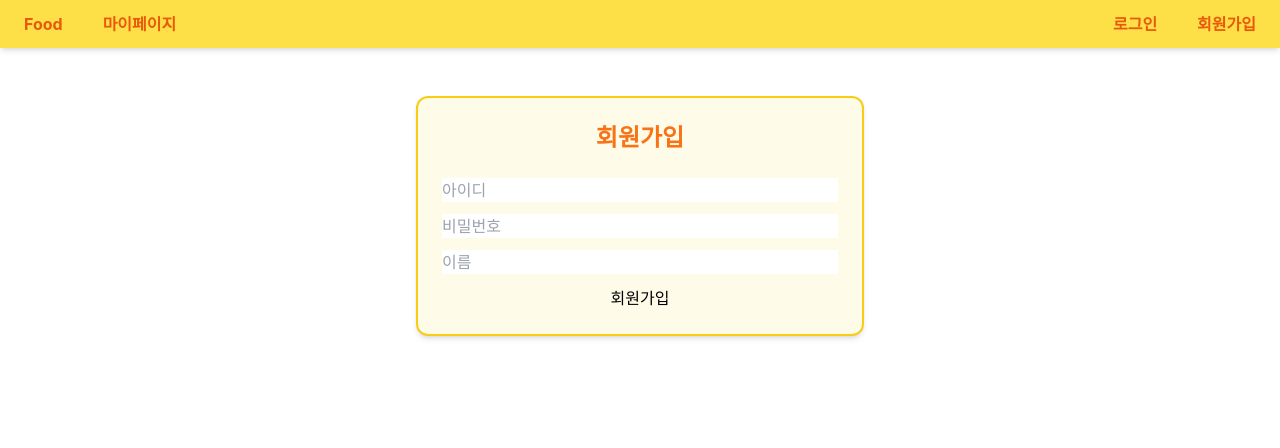
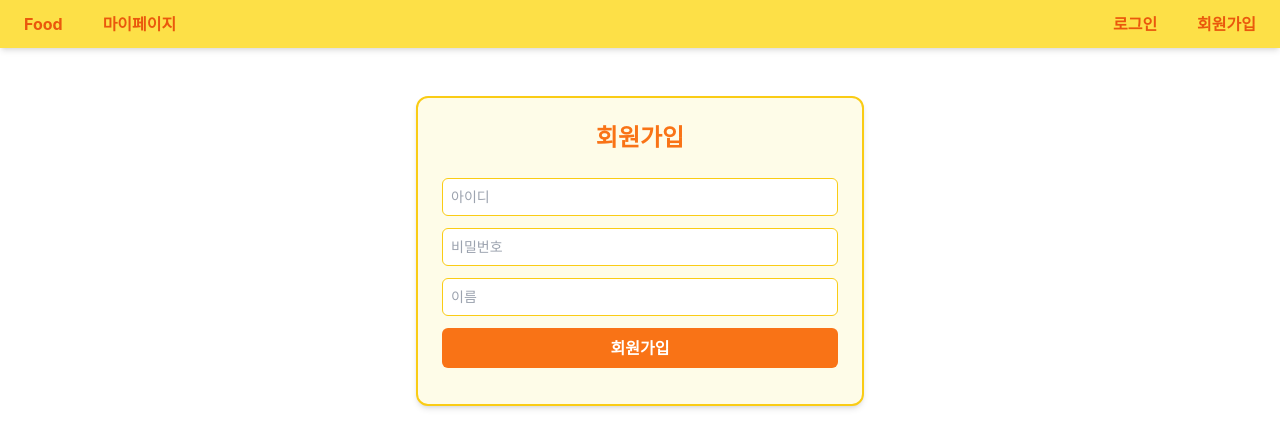
Before and after one commit to jbbaek/likelion_food, a React (Create React App) app in the folder food/: page /signup in a window 1280 px wide. Shown: the top 448 px of the page. Built offline with nearby package versions, Linux system fonts and the light colour scheme; no server answers.

Commit message:
회원가입 디자인 수정함

```diff
--- a/food/src/pages/Signup.js
+++ b/food/src/pages/Signup.js
@@ -17,6 +17,8 @@ function Signup() {
       const res = await fetch(`${API_BASE}/api/signup`, {
         method: "POST",
         headers: { "Content-Type": "application/json" },
+        // ✅ 세션/쿠키 기반이면 회원가입도 include 해두는 게 안전
+        credentials: "include",
         body: JSON.stringify(form),
       });
 
@@ -46,6 +48,7 @@ function Signup() {
           value={form.username}
           onChange={handleChange}
           required
+          className="p-2 border border-yellow-400 rounded-md text-sm focus:outline-none focus:border-orange-500"
         />
         <input
           type="password"
@@ -54,6 +57,7 @@ function Signup() {
           value={form.password}
           onChange={handleChange}
           required
+          className="p-2 border border-yellow-400 rounded-md text-sm focus:outline-none focus:border-orange-500"
         />
         <input
           type="text"
@@ -62,11 +66,17 @@ function Signup() {
           value={form.name}
           onChange={handleChange}
           required
+          className="p-2 border border-yellow-400 rounded-md text-sm focus:outline-none focus:border-orange-500"
         />
-        <button type="submit">회원가입</button>
+        <button
+          type="submit"
+          className="p-2 bg-orange-500 text-white font-bold rounded-md hover:bg-orange-400 transition duration-300"
+        >
+          회원가입
+        </button>
       </form>
 
-      <p>{message}</p>
+      <p className="text-center mt-3 font-semibold text-gray-700">{message}</p>
     </div>
   );
 }
```
